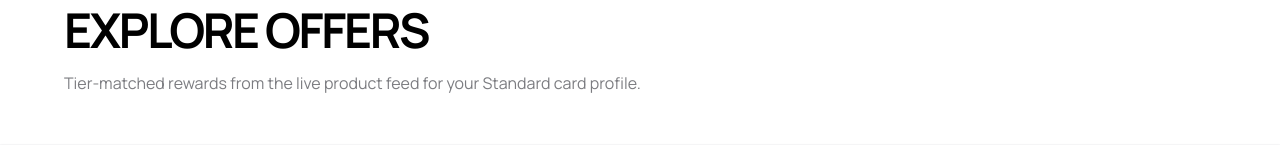
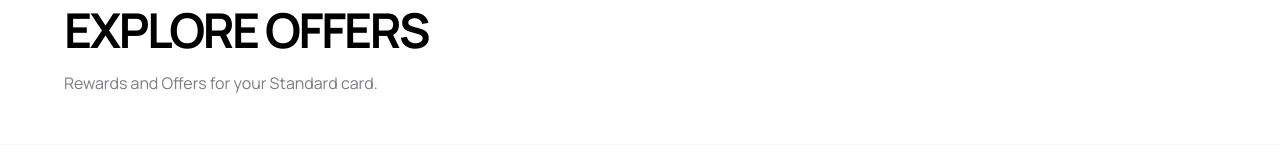
Before and after one commit to chris9689/cardholder-offers, a React (Vite) app: page /savings in a window 1280 px wide. Shown: the part 169-329 px from the top of the page. Built offline with nearby package versions, Linux system fonts and the light colour scheme.

Commit message:
offers page text edit

```diff
--- a/src/pages/Browse.tsx
+++ b/src/pages/Browse.tsx
@@ -130,7 +130,7 @@ export default function Browse() {
           <span className="font-sans text-[10px] font-black text-secondary uppercase tracking-[0.4em] mb-4 block">Merchant Catalog</span>
           <h1 className="text-4xl md:text-5xl text-primary font-black mb-4 tracking-tighter uppercase not-italic">Explore Offers</h1>
           <p className="font-sans text-on-surface-variant text-base max-w-2xl font-light leading-relaxed opacity-70">
-            Tier-matched rewards from the live product feed for your {selectedTier} card profile.
+            Rewards and Offers for your {selectedTier} card.
           </p>
         </div>
       </section>
@@ -189,7 +189,7 @@ export default function Browse() {
               </>
             ) : (
               <>
-                Showing <span className="text-primary font-bold">{visibleSlots.length}</span> {selectedTier} tier offers from product feed
+                Found <span className="text-primary font-bold">{visibleSlots.length}</span> {selectedTier} offers
               </>
             )}
           </p>
```
